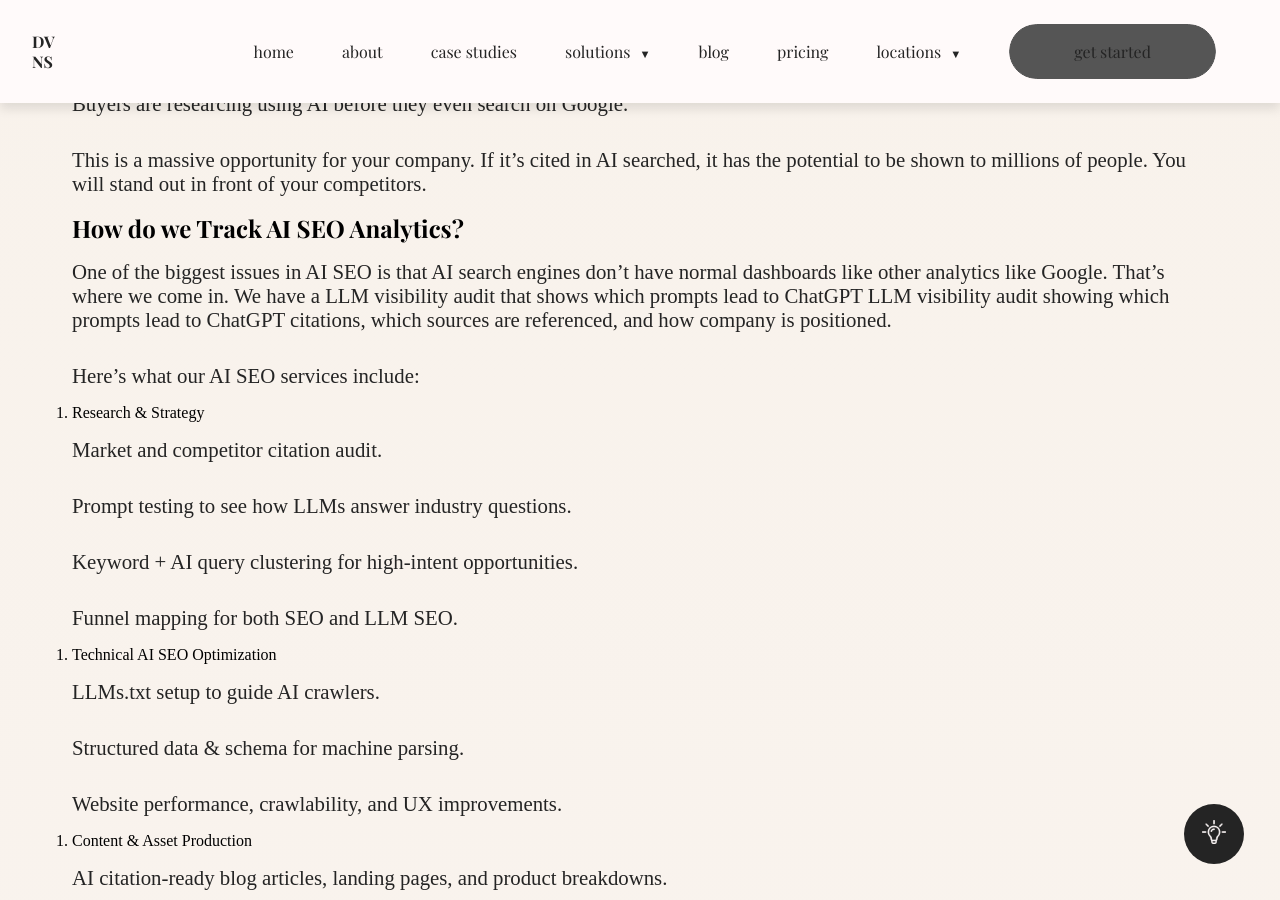
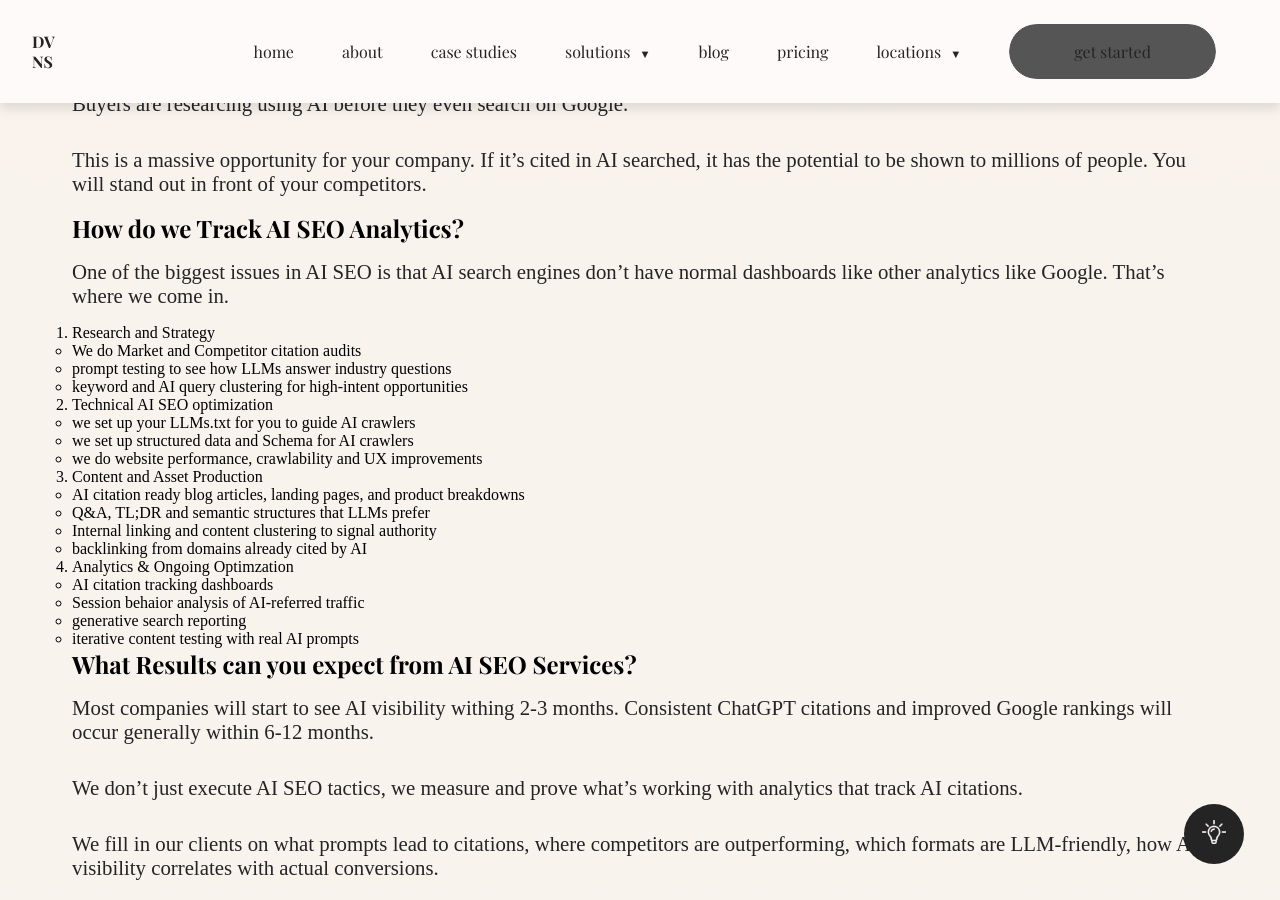
Before and after one commit to Devonus/devonus_web_agency_html, a Jekyll site: the page built from _posts/2025-08-16-seo-services-for-ai.md, in a window 1280 px wide and 900 px high, scrolled down 1793 px. Built offline with Jekyll 4.4.1, drawn with Linux system fonts in a browser that asks for light colours; some of the changed text lies outside the part shown.

Commit message:
changing text on the ai blog

```diff
--- a/_posts/2025-08-16-seo-services-for-ai.md
+++ b/_posts/2025-08-16-seo-services-for-ai.md
@@ -37,97 +37,54 @@ Buyers are researcing using AI before they even search on Google.
 This is a massive opportunity for your company. If it's cited in AI searched, it has the potential to be shown to millions of people. You will stand out in front of your competitors.
 
 ## How do we Track AI SEO Analytics?
-One of the biggest issues in AI SEO is that AI search engines don't have normal dashboards like other analytics like Google. That's where we come in. We have a LLM visibility audit that shows which prompts lead to ChatGPT LLM visibility audit showing which prompts lead to ChatGPT citations, which sources are referenced, and how company is positioned.
+One of the biggest issues in AI SEO is that AI search engines don't have normal dashboards like other analytics like Google. That's where we come in.
 
 
+1. Research and Strategy
+- We do Market and Competitor citation audits
+- prompt testing to see how LLMs answer industry questions
+- keyword and AI query clustering for high-intent opportunities
+
+2. Technical AI SEO optimization
+- we set up your LLMs.txt for you to guide AI crawlers
+- we set up structured data and Schema for AI crawlers
+- we do website performance, crawlability and UX improvements
+
+3. Content and Asset Production
+- AI citation ready blog articles, landing pages, and product breakdowns
+- Q&A, TL;DR and semantic structures that LLMs prefer
+- Internal linking and content clustering to signal authority
+- backlinking from domains already cited by AI
+
+4. Analytics & Ongoing Optimzation
+- AI citation tracking dashboards
+- Session behaior analysis of AI-referred traffic
+- generative search reporting
+- iterative content testing with real AI prompts
 
 
+## What Results can you expect from AI SEO Services?
+
+Most companies will start to see AI visibility withing 2-3 months. Consistent ChatGPT citations and improved Google rankings will occur generally within 6-12 months.
+
+We don't just execute AI SEO tactics, we measure and prove what's working with analytics that track AI citations.
+
+We fill in our clients on what prompts lead to citations, where competitors are outperforming, which formats are LLM-friendly, how AI visibility correlates with actual conversions.
+
+## Why Should you partner with an AI SEO web agency instead of doing it Yourself?
+AI SEO is a very new and experimental field. Most in-house teams have never attempted to track AI search visibility, let alone optimze for it.
+
+We bring a balance of SEO fundamentals and AI-specific optimzation, we understand the tech involved, how to stay ahead of LLM updates, and we allow clients to skip the trial-and-error phase and focus on fundamental SEO and AI SEO growth.
 
 
+We believe that SEO requires a multi-channel approach:
 
-Here’s what our AI SEO services include:
+Google SEO for traffic
 
-1. Research & Strategy
+AI SEO for authority, trust and early-stage discover.
 
-Market and competitor citation audit.
+We can help you track, measure and grow in all SEO.
 
-Prompt testing to see how LLMs answer industry questions.
-
-Keyword + AI query clustering for high-intent opportunities.
-
-Funnel mapping for both SEO and LLM SEO.
-
-2. Technical AI SEO Optimization
-
-LLMs.txt setup to guide AI crawlers.
-
-Structured data & schema for machine parsing.
-
-Website performance, crawlability, and UX improvements.
-
-3. Content & Asset Production
-
-AI citation-ready blog articles, landing pages, and product breakdowns.
-
-Q&A, TL;DR, and semantic structures that LLMs prefer.
-
-Internal linking and content clustering to signal authority.
-
-Source-based backlinking from domains already cited by AI.
-
-4. Analytics & Ongoing Optimization
-
-AI citation tracking dashboards (prompt-level).
-
-Session behavior analysis of AI-referred traffic.
-
-Generative search reporting (citations, inclusions, drop-offs).
-
-Iterative content testing with real AI prompts.
-
-What results can clients expect from AI SEO services?
-
-Most SaaS and Fintech companies begin seeing early AI visibility within 2–3 months. Full-scale results, including consistent ChatGPT citations and improved Google rankings, generally occur within 6–12 months.
-
-The difference with our agency is that we don’t just execute AI SEO tactics—we measure and prove what’s working with analytics that track AI citations in real time.
-
-This gives our clients clarity on:
-
-Which prompts lead to citations.
-
-Where competitors are outperforming.
-
-Which content formats are most LLM-friendly.
-
-How AI visibility correlates with actual conversions.
-
-Why partner with an AI SEO agency instead of handling it in-house?
-
-AI SEO is a new, experimental field. Most in-house teams don’t have the tools or frameworks to track AI search visibility, let alone optimize for it.
-
-Our agency solves this by bringing:
-
-Proprietary AI search analytics tools.
-
-A proven framework tested across SaaS and Fintech industries.
-
-A balance of SEO fundamentals + AI-specific optimization.
-
-A research-driven approach to stay ahead of constant LLM updates.
-
-This allows our clients to skip the trial-and-error phase and focus on measurable AI SEO growth.
-
-Final Thoughts: The Future of SEO is Multi-Channel
-
-Google is still critical. But AI search engines are becoming just as important. The brands that invest in AI SEO services today will gain a first-mover advantage, owning citations and visibility before competitors even realize what’s happening.
-
-At our agency, we believe the future of SEO is multi-channel:
-
-Google SEO for traffic.
-
-AI SEO for trust, authority, and early-stage discovery.
-
-And with our AI SEO analytics system, SaaS and Fintech companies can finally track, measure, and grow in both worlds.
-
-✅ Takeaway: Traditional SEO shows you rankings. AI SEO shows you citations.
-We help you win both.
+<a href="https://devonus.com/#contact" target="_blank" rel="noopener noreferrer">
+  Contact us today.
+</a>
```
